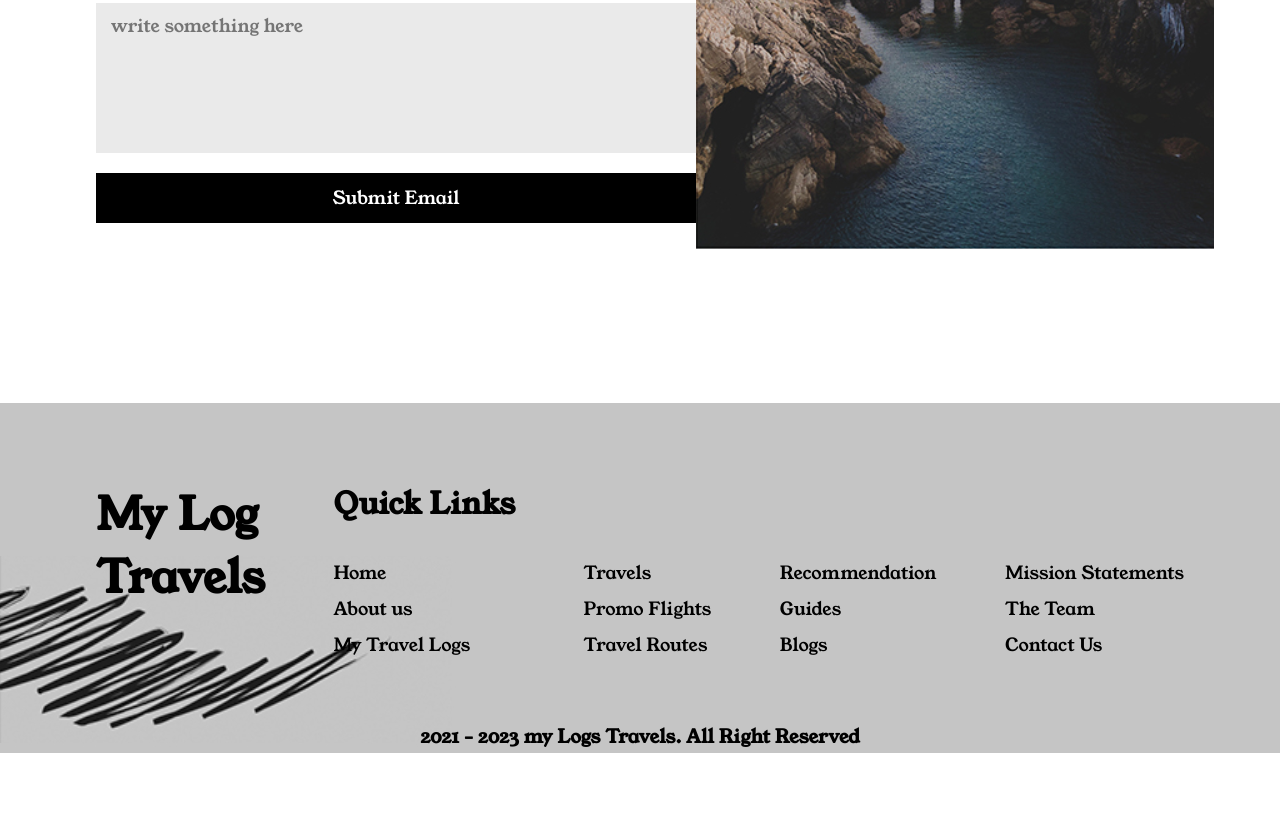
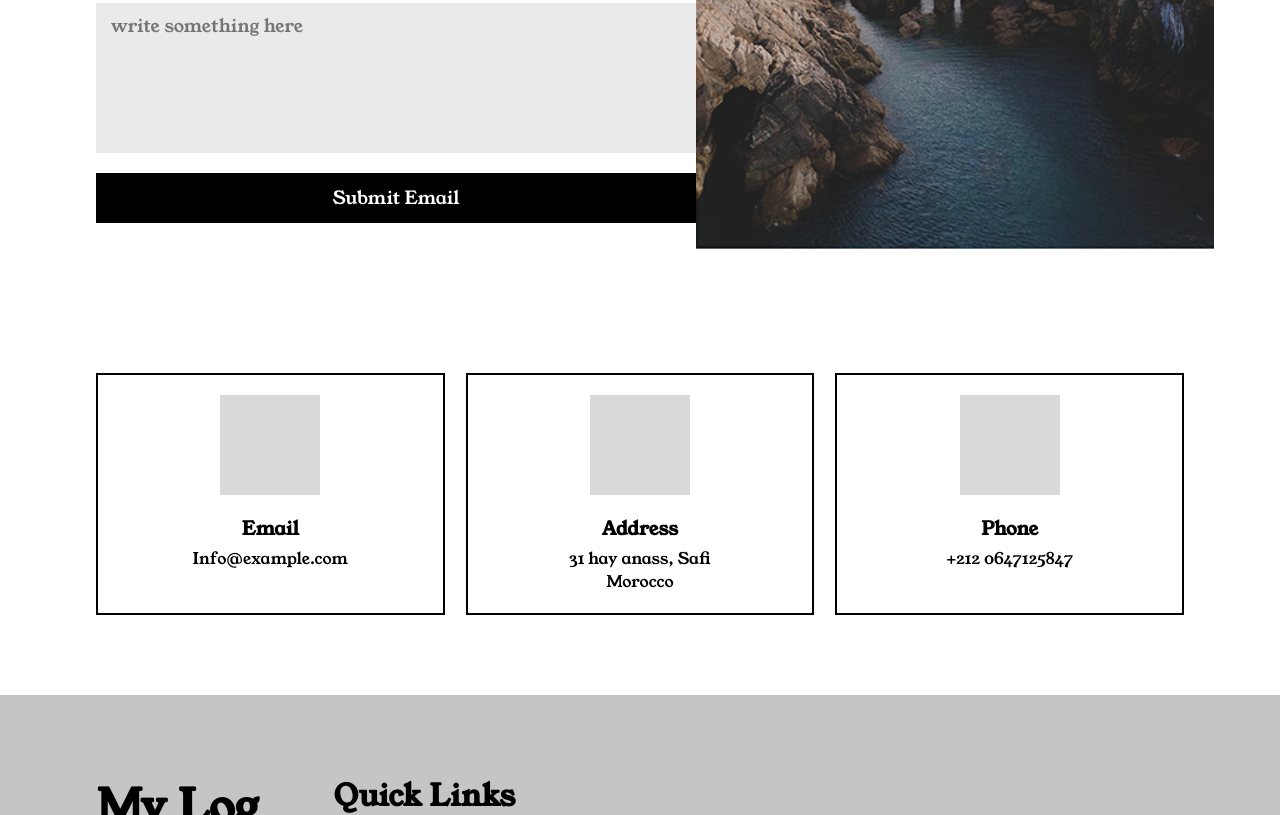
Before and after one commit to t-amiine/My-2-Brief, a plain HTML site: page Assets/Html/Contact-us.html in a window 1280 px wide. Shown: the part 477-1292 px from the top of the page. Drawn offline with Linux system fonts and the light colour scheme.

Commit message:
md: 2 day

```diff
--- a/Assets/Css/Index.css
+++ b/Assets/Css/Index.css
@@ -31,10 +31,7 @@
 
 /* CONTACT PAGE */
 /* ================================== */
-#contact-hero {
-    height: calc(100vh - 80px);
-}
-
+#contact-hero {height: calc(100vh - 80px);}
 #contact-hero .container {
     height: calc(100vh - 80px);
     align-items: center;
@@ -80,3 +77,16 @@
     font-size: 50px;
     margin-bottom: 20px;
 }
+/* CONTACT INFORMATION SECTION */
+/* ================================== */
+.cnt-information {
+    margin-top: 50px;
+    width: 28%;
+    border: 2px solid #000;
+    padding: 20px;
+    display: flex;
+    flex-direction: column;
+    align-items: center;
+    text-align: center;
+}
+.cnt-information h3 {margin: 20px 0 5px 0;}
--- a/Assets/Html/Contact-us.html
+++ b/Assets/Html/Contact-us.html
@@ -60,6 +60,34 @@
     </section>
     <!-- END HERO SECTION -->
 
+
+    <!-- START CONTACT INFORMATION SECTION -->
+    <section id="contact-information">
+        <div class="container d-flex">
+
+            <div class="cnt-information">
+                <img src="../Img/person-img.png" alt="">
+                <h3>Email</h3>
+                <p>Info@example.com</p>
+            </div>
+
+            <div class="cnt-information">
+                <img src="../Img/person-img.png" alt="">
+                <h3>Address</h3>
+                <p>31 hay anass, Safi <br> Morocco</p>
+            </div>
+
+            <div class="cnt-information">
+                <img src="../Img/person-img.png" alt="">
+                <h3>Phone</h3>
+                <p>+212 0647125847</p>
+            </div>
+
+        </div>
+    </section>
+    <!-- END CONTACT INFORMATION SECTION -->
+
+
     <!-- START FOOTER SECTION -->
     <footer>
         <div class="container d-flex first-f">
```
Also changed, not shown: Assets/Css/Fights.css (+7 -1 lines), Assets/Html/Guides.html (+1 -1 lines), Assets/Css/Guides.css (added).
